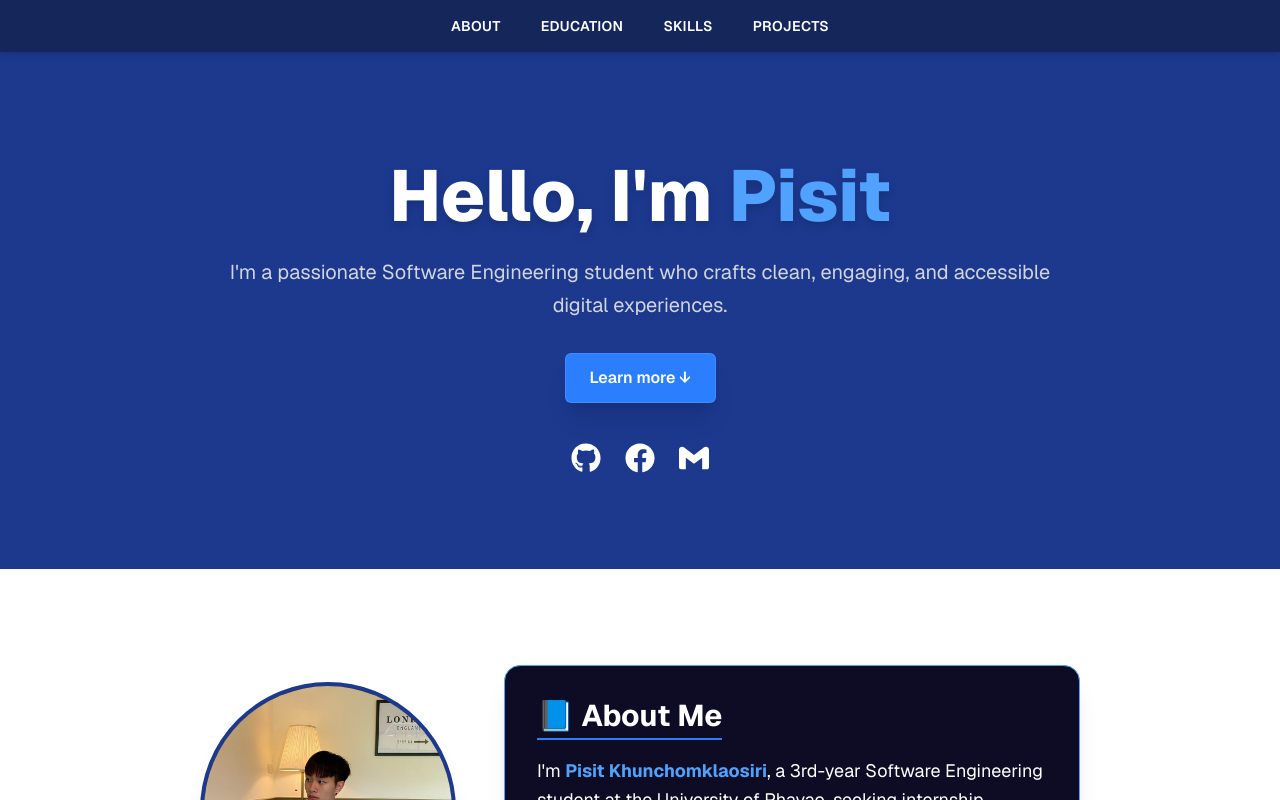
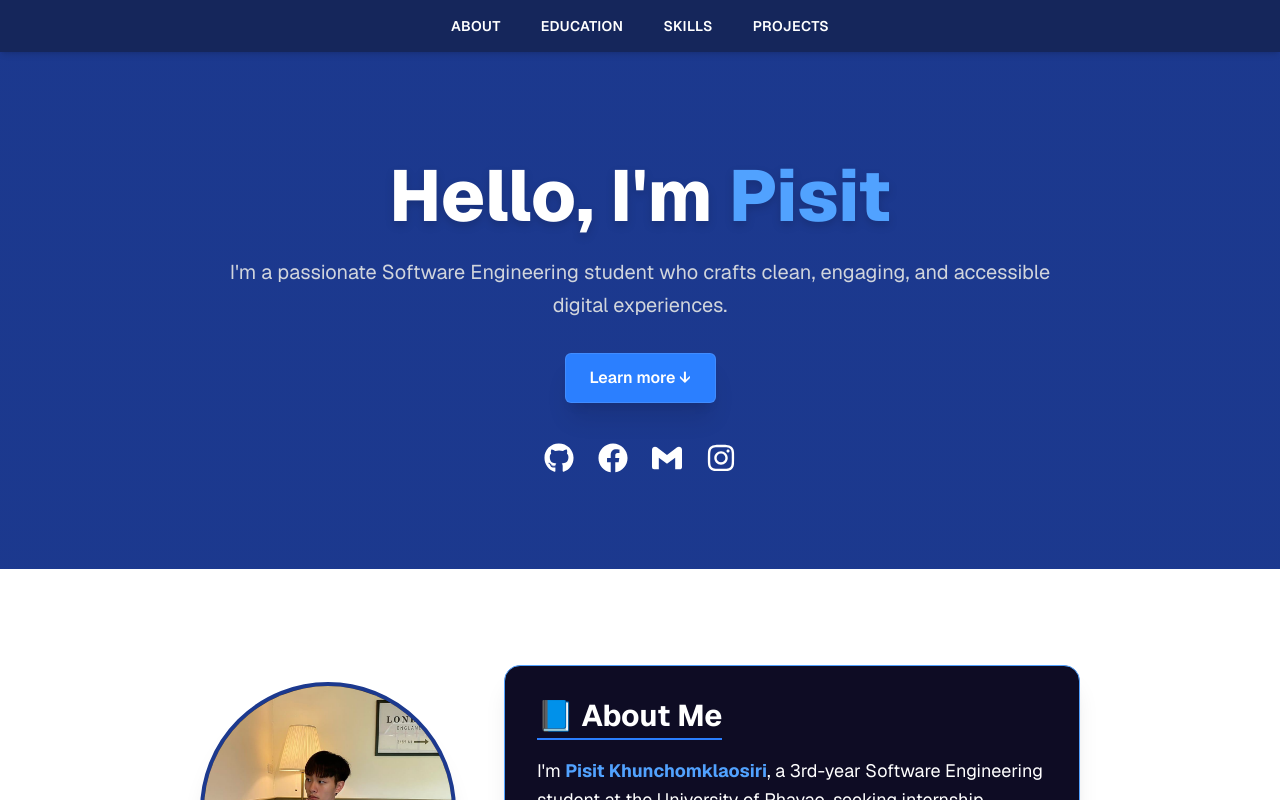
Before and after one commit to pskjksr/cv-pisit, a Next.js app: page / in a window 1280 px wide. Shown: the top 800 px of the page. Built offline with nearby package versions, Linux system fonts and the light colour scheme.

Commit message:
Add Instagram icon and link to contact section for enhanced social media connectivity

```diff
--- a/src/app/page.js
+++ b/src/app/page.js
@@ -1,7 +1,7 @@
 "use client";
 import { useState } from "react";
 import Image from "next/image";
-import { FaGithub, FaFacebook } from "react-icons/fa";
+import { FaGithub, FaFacebook, FaInstagram } from "react-icons/fa";
 import { SiGmail } from "react-icons/si";
 import { FaUniversity } from "react-icons/fa";
 
@@ -93,6 +93,13 @@ export default function Home() {
             rel="noreferrer"
           >
             <SiGmail className="hover:text-blue-400 transition hover:-translate-y-1" />
+          </a>
+          <a
+            href="https://www.instagram.com/pisittatt_frd/"
+            target="_blank"
+            rel="noreferrer"
+          >
+            <FaInstagram className="hover:text-blue-400 transition hover:-translate-y-1" />
           </a>
         </div>
       </section>
```
